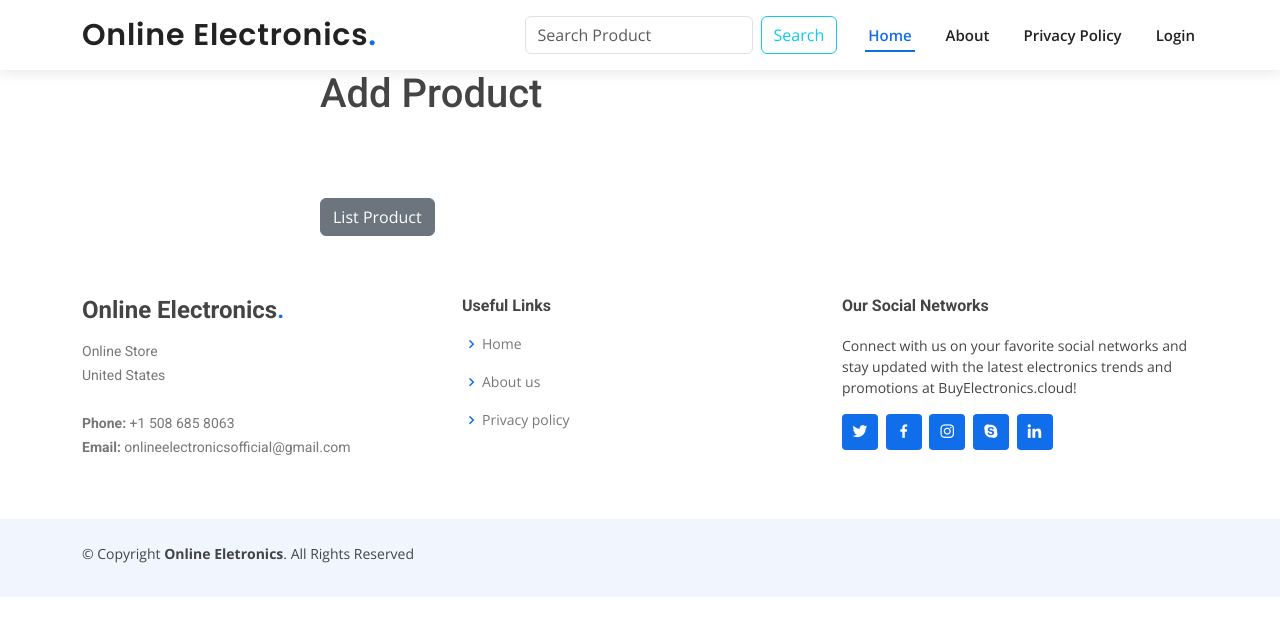
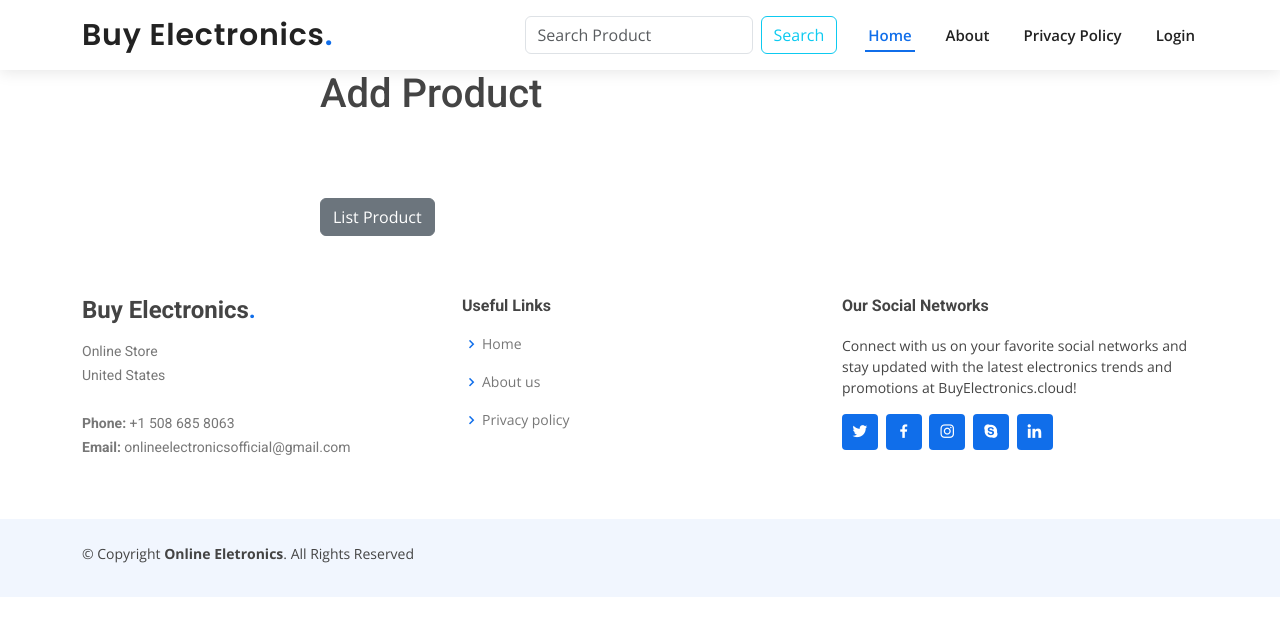
Before and after one commit to NatalioF22/OnlineElectronics, a Django app: page /add_product/ in a window 1280 px wide. Shown: the top 636 px of the page. Run offline with Django 4.2, Linux system fonts and the light colour scheme; some libraries are stand-ins or nearby versions.

Commit message:
changed the title of the wwb

```diff
--- a/WebApp/templates/base.html
+++ b/WebApp/templates/base.html
@@ -6,7 +6,7 @@
   <meta charset="utf-8">
   <meta content="width=device-width, initial-scale=1.0" name="viewport">
 
-  <title>Online Eletronics</title>
+  <title>Buy Eletronics</title>
   <meta content="" name="description">
   <meta content="" name="keywords">
 
--- a/WebApp/templates/footer.html
+++ b/WebApp/templates/footer.html
@@ -19,7 +19,7 @@
         <div class="row">
 
           <div class="col-lg-4 col-md-6 footer-contact">
-            <h3>Online Electronics<span>.</span></h3>
+            <h3>Buy Electronics<span>.</span></h3>
             <p>
               Online Store <br>
               United States <br><br>
--- a/WebApp/templates/header.html
+++ b/WebApp/templates/header.html
@@ -19,7 +19,7 @@
 <header id="header" class="d-flex align-items-center">
     <div class="container d-flex align-items-center justify-content-between">
 
-      <h1 class="logo"><a href="{% url 'home' %}">Online Electronics<span>.</span></a></h1>
+      <h1 class="logo"><a href="{% url 'home' %}">Buy Electronics<span>.</span></a></h1>
       <!-- Uncomment below if you prefer to use an image logo -->
       <!-- <a href="index.html" class="logo"><img src="assets/img/logo.png" alt=""></a>-->
 
```
